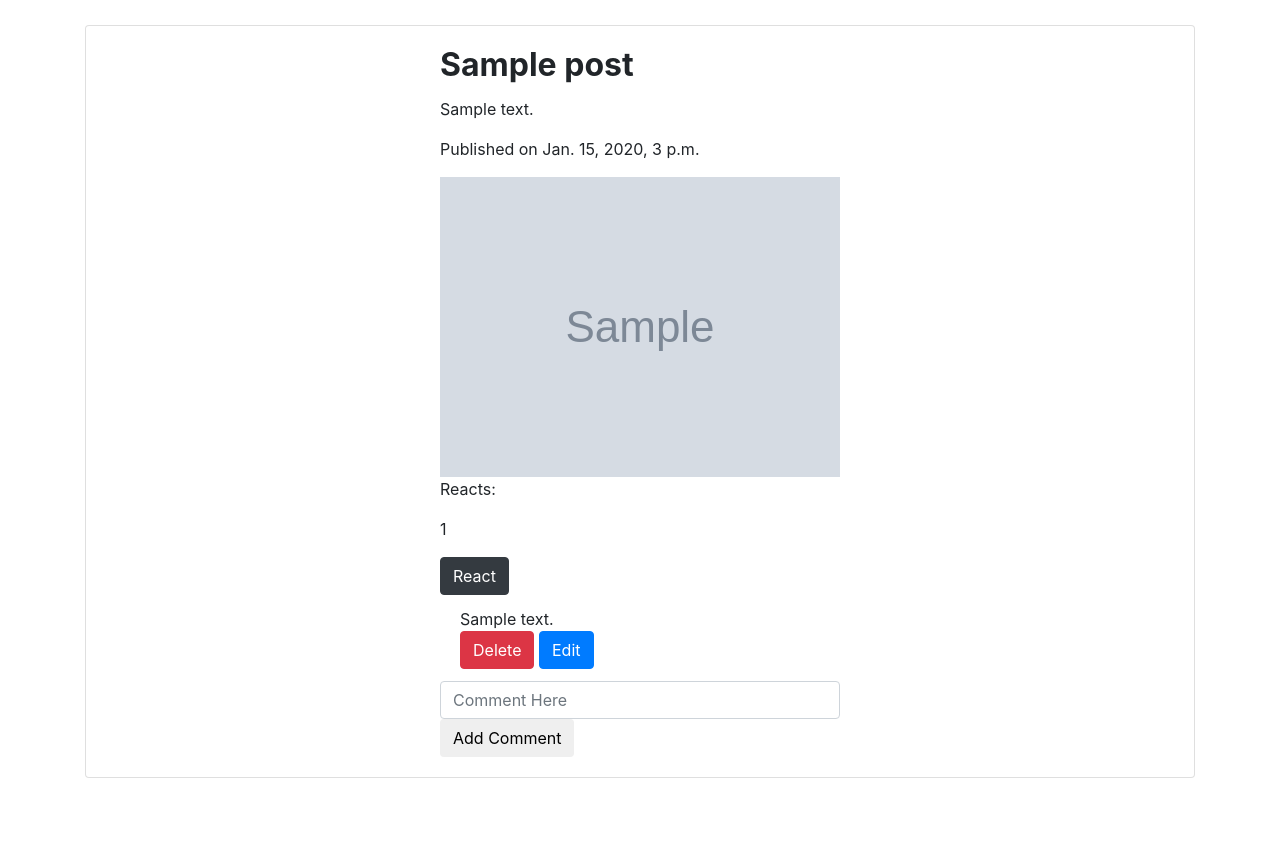
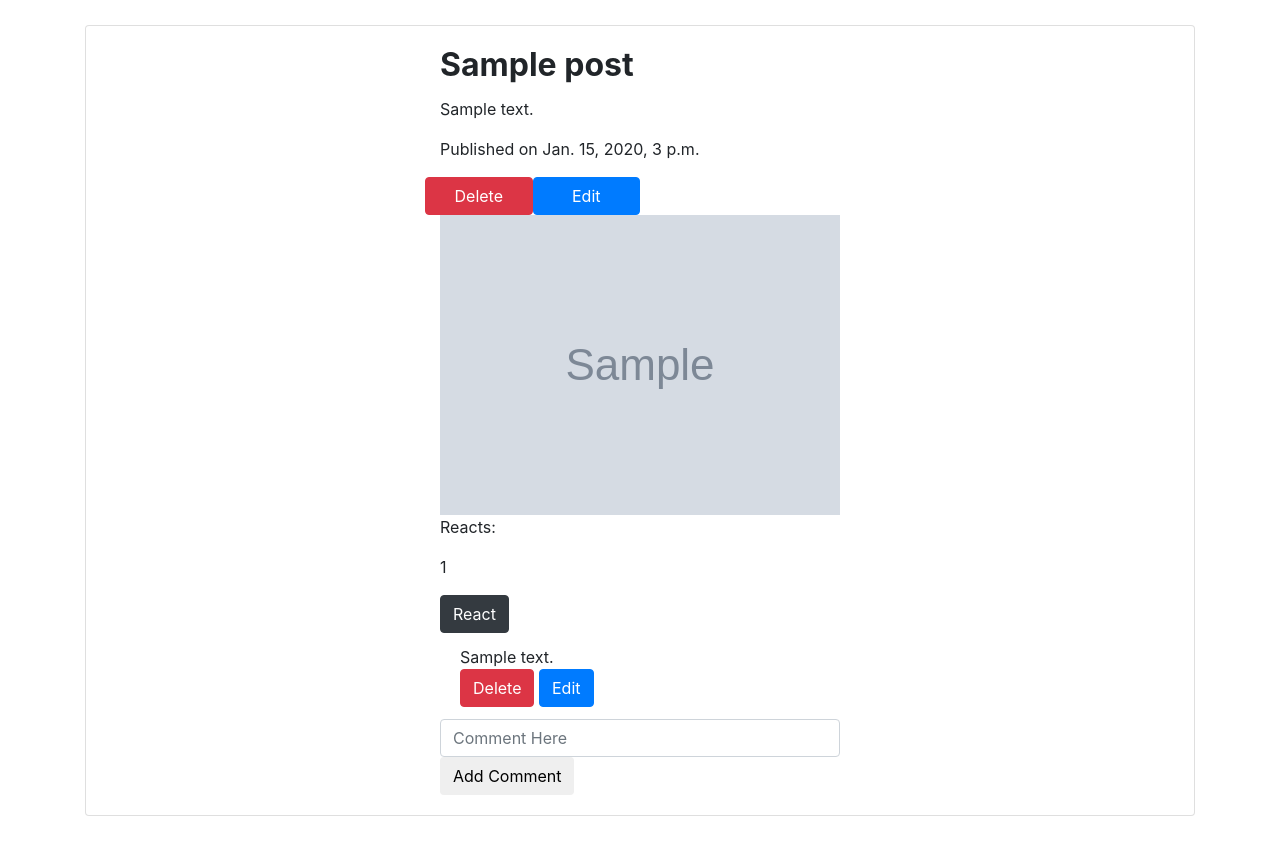
Before and after one commit to mankhokhar/djangoCrud, a Django app: page / in a window 1280 px wide. Shown: the part 303-1167 px from the top of the page. Before the commit the page ends 1081 px from the top, so only its background shows below. Run offline with Django 3.2, Linux system fonts and the light colour scheme; tables that the repository leaves empty hold one stand-in row (values such as "Sample post"); grey boxes marked "Sample" are stand-in pictures; some libraries are stand-ins or nearby versions.

Commit message:
CRUD for Posts

```diff
--- a/djangoCrud/urls.py
+++ b/djangoCrud/urls.py
@@ -14,7 +14,6 @@ Including another URLconf
     2. Add a URL to urlpatterns:  path('blog/', include('blog.urls'))
 """
 from django.contrib import admin
-from django.urls import path
 from django.conf.urls.static import static
 from django.conf import settings
 from django.urls import include, path
--- a/posts/models.py
+++ b/posts/models.py
@@ -1,5 +1,4 @@
 from django.db import models
-from django.utils import timezone
 # Create your models here.
 
 
--- /dev/null
+++ b/posts/templates/posts/create_post_form.html
@@ -0,0 +1,17 @@
+    <div class="post_create_form">
+        <div class="row p-2">
+            <div class="col-4"><h2>Create Post</h2></div>
+        </div>
+        <form method="post" , action="{% url 'posts:add_post' %}" class="post_add_form" enctype="multipart/form-data">
+            {% csrf_token %}
+            <div class="row p-2">
+                <div class="col"><input name="post_title" type="text" class="form-control" required placeholder="Title"></div>
+                <div class="col"><div class="custom-file">
+                      <input name="post_file" type="file" class="custom-file-input" id="customFile">
+                      <label class="custom-file-label" for="customFile">Choose file</label>
+                </div></div>
+            </div>
+            <div class="row p-2"> <div class="col"> <input name="post_desc" class="form-control" type="text" placeholder="Default input"> </div> </div>
+            <div class="row p-2"><div class="col-4"> <button class="btn btn-primary btn-mb-2" type="submit"> Post </button> </div></div>
+        </form>
+    </div>
--- a/posts/templates/posts/post.html
+++ b/posts/templates/posts/post.html
@@ -1,15 +1,38 @@
 {% for post in posts_list %}
+<div id="Post{{ post.id }}" class="post">
     <div class="card mr-auto">
-    <div class="card-body align-self-center posts">
-    <div id="Post{{ post.id }}" class="align-self-center outline-black post">
-            <h2 class="card-title font-weight-bold"> {{ post.title }} </h2>
-            <p class="card-text"> {{ post.description }} </p>
+        <div class="card-body align-self-center">
+        <div class="align-self-center outline-black">
+                <h2 class="card-title font-weight-bold" id="title"> {{ post.title }} </h2>
+                <p class="card-text" id="description"> {{ post.description }} </p>
                 <p>Published on {{ post.pub_date }}</p>
+                <div class="row ">
+                    <button class="btn btn-danger col-3 delete_post" id="delete_post">Delete</button>
+                    <button class="btn btn-primary col-3" id="hideShow" type="button" data-toggle="collapse" data-target="#postEditForm{{ post.id }}" aria-expanded="false" aria-controls="postEdit{{post.id}}">
+                        Edit
+                    </button>
+                </div>
+                <div class="row">
+                    <div class="collapse" id="postEditForm{{ post.id }}">
+                        <form method="post" class="post_edit_form" id="postEdit{{ post.id }}" action="{% url 'posts:update_post' %}">
+                            {% csrf_token %}
+                            <div class="row">
+                                <label for="post_title">Title :</label>
+                                <input type="text" class="form-control" id="post_title" name="post_title" placeholder="New Title Here" value="{{post.title}}">
+                            </div>
+                            <div class="row">
+                                <label for="post_desc">Description :</label>
+                                <input type="text" class="form-control" id="post_desc" name="post_desc" placeholder="New Description Here" value="{{post.description}}">
+                            </div>
+                            <button type="submit" class="btn btn-success">Update</button>
+                        </form>
+                    </div>
+                </div>
                 {% if post.image %}
                 <img src="{{ post.image.url }}">
                 {% endif %}
                 <div class="inline">
-                <p> Reacts: <p class="num_reacts"> {{ post.reacts }} </p> </p>
+                    <p> Reacts: <div class="num_reacts"> {{ post.reacts }} </div> </p>
                         <button class="btn btn-dark react_button"> React </button>
                 </div>
                 <div>
@@ -28,4 +51,6 @@
             </div>
     </div>
     <br>
+</div>
+
 {% endfor %}
--- a/posts/templates/posts/post_list.html
+++ b/posts/templates/posts/post_list.html
@@ -3,23 +3,7 @@
 
 {% block content %}
 
-    <div class="post_create_form">
-        <div class="row p-2">
-            <div class="col-4"><h2>Create Post</h2></div>
-        </div>
-        <form method="post" , action="{% url 'posts:add_post' %}" class="post_add_form" enctype="multipart/form-data">
-            {% csrf_token %}
-            <div class="row p-2">
-                <div class="col"><input name="post_title" type="text" class="form-control" required placeholder="Title"></div>
-                <div class="col"><div class="custom-file">
-                      <input name="post_file" type="file" class="custom-file-input" id="customFile">
-                      <label class="custom-file-label" for="customFile">Choose file</label>
-                </div></div>
-            </div>
-            <div class="row p-2"> <div class="col"> <input name="post_desc" class="form-control" type="text" placeholder="Default input"> </div> </div>
-            <div class="row p-2"><div class="col-4"> <button class="btn btn-primary btn-mb-2" type="submit"> Post </button> </div></div>
-        </form>
-    </div>
+{% include 'posts/create_post_form.html' %}
 
 <br>
 <div class="posts_list">
--- a/posts/urls.py
+++ b/posts/urls.py
@@ -11,4 +11,6 @@ urlpatterns = [
     path('update_comment/', views.update_comment, name='update_comment'),
     path('search/', views.search_post, name='search'),
     path('add_post/', views.add_post, name='add_post'),
+    path('delete_post/', views.delete_post, name='delete_post'),
+    path('update_post/', views.update_post, name='update_post')
 ]
--- a/posts/views.py
+++ b/posts/views.py
@@ -1,9 +1,11 @@
 import json
+import os
 
 from django.shortcuts import render, get_object_or_404
 from django.http import HttpResponseRedirect, HttpResponse
 from django.template.loader import render_to_string
 from django.middleware.csrf import get_token
+from django.conf import settings
 
 
 from .models import Post, Comment
@@ -43,7 +45,7 @@ def add_comment(request):
             post = get_object_or_404(Post, pk=post_id)
             comment = post.comment_set.create(comment_text=request.POST['comment_text'])
             html = render_to_string('posts/comment.html',
-                                    {'comment': comment , 'csrf_token': get_token(request), 'comment_form': CommentForm})
+                                    {'comment': comment, 'csrf_token': get_token(request), 'comment_form': CommentForm})
             return HttpResponse(
                 json.dumps({'comment_id': comment.id, 'html_view': html}),
                 content_type='application/json'
@@ -71,14 +73,36 @@ def update_comment(request):
 
 
 def delete_comment(request):
-    comment_id = request.GET['comment_id']
-    comment = get_object_or_404(Comment, pk=comment_id)
+    comment_id = request.GET['comment_id'];
+    comment = get_object_or_404(Comment, pk=comment_id);
     comment.delete()
     return HttpResponse()
 
+
 def add_post(request):
     if request.method == 'POST':
-        print(request.POST['post_title'], request.FILES['post_file'].name, request.POST['post_desc'])
-        post = Post.objects.create(title=request.POST['post_title'], image=request.FILES['post_file'], description=request.POST['post_desc'])
+        post = Post.objects.create(title=request.POST['post_title'], image=request.FILES['post_file'],
+                                   description=request.POST['post_desc'])
 
     return HttpResponseRedirect('/')
+
+
+def delete_post(request):
+    if request.method == 'POST':
+        post = get_object_or_404(Post, pk=request.POST.get('post_id'))
+        os.remove(settings.MEDIA_ROOT+'/' +post.image.name)
+        post.delete()
+    return HttpResponse()
+
+
+def update_post(request):
+    if request.method == 'POST':
+        post = get_object_or_404(Post, pk=request.POST.get('post_id'))
+        post.title = request.POST.get('post_title')
+        post.description = request.POST.get('post_desc')
+        post.save()
+        return HttpResponse(
+            json.dumps({'post_title': post.title,
+                        'post_desc': post.description}),
+            content_type='application.json'
+        )
--- a/static/scripts/main.js
+++ b/static/scripts/main.js
@@ -5,7 +5,28 @@ $(document).ready( ()=>{
     $(".react_button").on('click', react_handler)
     $(".search_form").on('submit', search_handler)
     $(".search_bar").on('keyup', search_handler)
+    $(".delete_post").on('click', delete_post_handler)
+    $(".post_edit_form").on('submit',edit_post_handler)
 })
+
+function edit_post_handler(event){
+    event.preventDefault();
+    let post_id = parseInt($(this).parents('.post').attr('id').match(/[0-9]+/)[0]);
+     let data = { 'post_id': post_id,
+                 'post_title': $(this).find('#post_title').val(),
+                 'post_desc': $(this).find('#post_desc').val()}
+    serverRequestControl(this, method='POST', url='/update_post/', id=post_id,
+                        data=data, callback= update_post)
+}
+
+function delete_post_handler(event){
+    let confirmation = confirm("DO YOU WANT TO DELETE THIS POST??")
+    if (confirmation){
+    let post_id = parseInt($(this).parents('.post').attr('id').match(/[0-9]+/)[0]);
+    serverRequestControl(this, method='POST', url='/delete_post/', id=post_id,
+                        data={'post_id': post_id}, callback= delete_post)
+    }
+}
 
 function search_handler(event){
     event.preventDefault();
@@ -20,28 +41,31 @@ function search_handler(event){
 
 function edit_comment_handler(event){
     event.preventDefault();
-    comment_id = parseInt(this.id.match(/[0-9]+/)[0]);
-    data={'comment_id': comment_id ,
+    let comment_id = parseInt(this.id.match(/[0-9]+/)[0]);
+    let data={'comment_id': comment_id ,
          comment_text : $(this).find('.form-control').val(),}
     serverRequestControl(this, method='POST', url='update_comment/', id=comment_id, data=data ,callback=edit_comment);
 }
 
 function add_comment_handler(event){
     event.preventDefault();
-    post_id = parseInt(this.id.match(/[0-9]+/)[0]);
-    data={'post_id': post_id ,
+    let post_id = parseInt(this.id.match(/[0-9]+/)[0]);
+    let data={'post_id': post_id ,
          comment_text : $(this).find('.form-control').val(),};
     serverRequestControl(this, method='POST', url='add_comment/', id=post_id, data=data ,callback=add_comment);
 }
 
 function delete_comment_handler(event){
-        comment_id = parseInt($(this).parent().attr('id').match(/[0-9]+/)[0]);
-        serverRequestControl(this,method='GET',url='/delete_comment/',
-                              id=comment_id, data={'comment_id': comment_id}, callback= delete_comment)
+    let confirmation = confirm("DO YOU WANT TO DELETE THIS COMMENT?")
+    if (confirmation){
+    let comment_id = parseInt($(this).parent().attr('id').match(/[0-9]+/)[0]);
+    serverRequestControl(this,method='GET',url='/delete_comment/',
+    id=comment_id, data={'comment_id': comment_id}, callback= delete_comment)
+    }
 }
 
 function react_handler(event){
-    post_id = parseInt($(this).parents('.post').attr('id').match(/[0-9]+/)[0]);
+    let post_id = parseInt($(this).parents('.post').attr('id').match(/[0-9]+/)[0]);
     serverRequestControl(this,method='GET',url='/react/',
                               id=post_id, data={'post_id': post_id}, callback= react)
 }
@@ -74,9 +98,20 @@ function search_result (id=0, response){
     $(".react_button").on('click', react_handler)
 }
 
+function delete_post(id, response){
+    $(`#Post${id}`).remove()
+}
+
+function update_post(id, json){
+    $(`#Post${id} #title`).text(json.post_title);
+    $(`#Post${id} #description`).text(json.post_desc);
+    $(`#Post${id}` + ' #hideShow').attr('aria-expanded','false');
+    $(`#Post${id}` + ' .collapse').toggleClass('show');
+}
+
 function serverRequestControl(element, method, url, id, data ,callback){
     if (method=='POST'){
-        csrftoken = {'csrfmiddlewaretoken': $(element).find('[name=csrfmiddlewaretoken]').val()};
+        const csrftoken = {'csrfmiddlewaretoken': Cookies.get('csrftoken')};
         data = Object.assign({}, csrftoken, data);
     }
     $.ajax({
```
Lines whose indentation alone changed are shown as unchanged.
